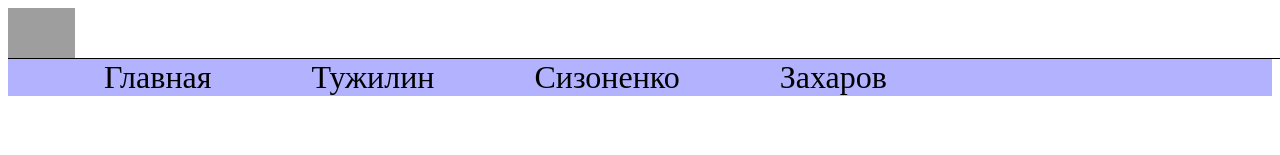
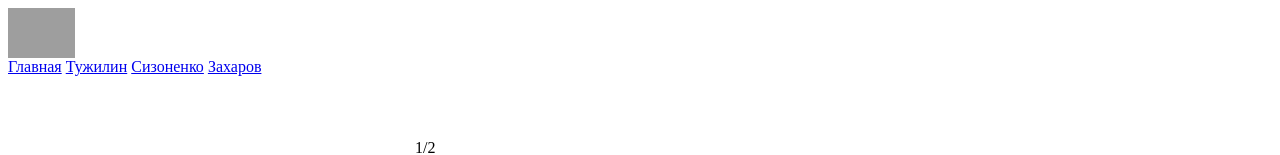
Before and after one commit to darkmiit/darkmiit.github.io, a plain HTML site: page index.html in a window 1280 px wide. Shown: the top 155 px of the page. Drawn offline with Linux system fonts and the light colour scheme; grey boxes are pictures that could not be loaded.

Commit message:
Update style3.css

```diff
--- a/css/style3.css
+++ b/css/style3.css
@@ -5,21 +5,7 @@ body {
  .info{max-width:700px;}
  .ima,.info{margin-left:10%;}
 
- header {
-  background-color: rgba(0, 0, 255, .3);}
-  /*Меню */
-  header > nav {
-  width: 80em;
-  border-top: 1px solid black;}
-  /* Пункты меню */
-  header > nav > a {
-  text-decoration: none;
-  font-size: 2em;
-  color: black;
-  margin-left: 3em;}
-  /* Посещенные ссылки */
-  header > nav > a:visited {
-  color: black;}
+
 
 
 .pouring {
```
